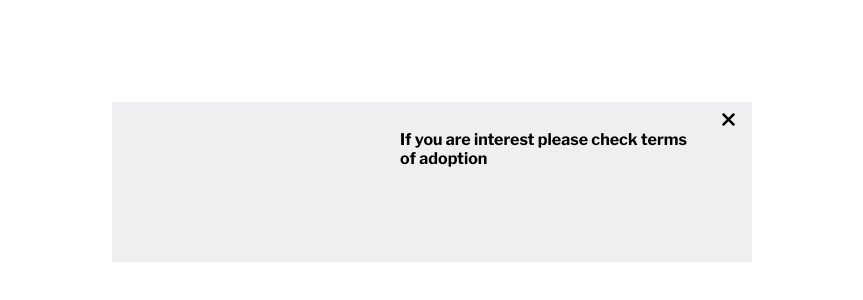
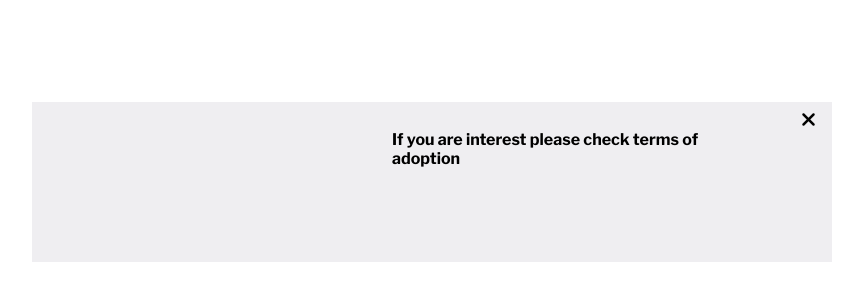
Before and after one commit to MTnetcode/pet-shelter, a React (Create React App) app: page /info in a window 1280 px wide. Shown: the part 218-518 px from the top of the page, without its empty margins (208-1071 px from the left). Built offline with nearby package versions, Linux system fonts and the light colour scheme.

Commit message:
fix info card

```diff
--- a/src/components/pets-info/petsInfo.css
+++ b/src/components/pets-info/petsInfo.css
@@ -3,12 +3,13 @@
   display: flex;
   flex-wrap: wrap;
   flex-direction: row;
-  width: 80vh;
+  width: 100vh;
   margin: 0 auto;
   position: fixed;
   top: 50%;
   left: 50%;
   transform: translate(-50%, -50%);
+  z-index: 99;
 }
 .fa-times {
   position: absolute;
```
